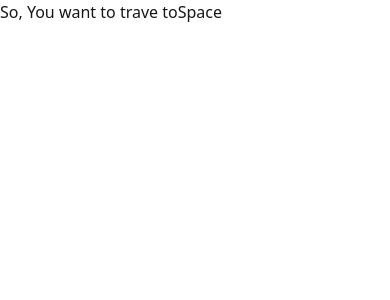
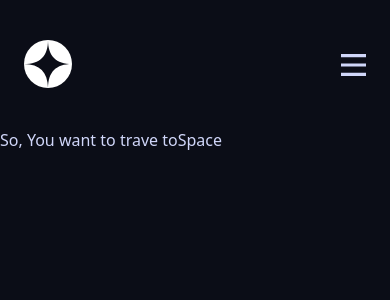
Before and after one commit to Md-Talim/fm-space-tourism, a Next.js app: page / in a window 390 px wide. Shown: the top 300 px of the page. Built offline with nearby package versions, Linux system fonts and the light colour scheme; a web font is replaced by a local one.

Commit message:
feat: implement responsive navigation with mobile support

```diff
--- a/src/app/globals.css
+++ b/src/app/globals.css
@@ -1,33 +1,25 @@
 @import "tailwindcss";
 
+@custom-variant dark (&:is(.dark *));
+
 :root {
-  --background: #ffffff;
-  --foreground: #171717;
-  --dark: "#0B0D17";
-  --light: "#D0D6F9";
+  --dark: #0b0d17;
+  --light: #d0d6f9;
 }
 
 @theme inline {
-  --color-background: var(--background);
-  --color-foreground: var(--foreground);
+  --color-dark: var(--dark);
+  --color-light: var(--light);
   --font-bellefair: var(--bellefair);
   --font-condensed: var(--barlow-condensed);
   --font-barlow: var(--barlow);
-  --text-light: var(--light);
 }
 
-@media (prefers-color-scheme: dark) {
-  :root {
-    --background: #0a0a0a;
-    --foreground: #ededed;
+@layer base {
+  body {
+    @apply bg-dark text-light;
   }
 }
-
-body {
-  background: var(--background);
-  color: var(--foreground);
-}
-
 @utility heading-1 {
   @apply font-bellefair text-[80px] text-white uppercase sm:text-[144px];
 }
--- a/src/app/layout.tsx
+++ b/src/app/layout.tsx
@@ -1,3 +1,4 @@
+import { Navbar } from "@/components/navigation";
 import clsx from "clsx";
 import type { Metadata } from "next";
 import { Barlow, Barlow_Condensed, Bellefair } from "next/font/google";
@@ -15,11 +16,11 @@ export const metadata: Metadata = {
   description: "Travel to space.",
 };
 
-export default function RootLayout({
+const RootLayout = ({
   children,
 }: Readonly<{
   children: React.ReactNode;
-}>) {
+}>) => {
   return (
     <html lang="en">
       <body
@@ -27,11 +28,14 @@ export default function RootLayout({
           bellefair.variable,
           barlow.variable,
           barlowCondensed.variable,
-          "antialiased",
+          "bg-dark antialiased",
         )}
       >
+        <Navbar />
         {children}
       </body>
     </html>
   );
-}
+};
+
+export default RootLayout;
--- /dev/null
+++ b/src/components/navigation/index.tsx
@@ -0,0 +1,32 @@
+import Image from "next/image";
+import { MobileNav } from "./mobile-nav";
+import { NavLink } from "./navlink";
+
+export const Navbar = () => {
+  return (
+    <header className="relative my-10 flex items-center justify-between">
+      {/* Logo */}
+      <div className="pl-6 md:pl-10 lg:pl-16">
+        <Image
+          src="/assets/shared/logo.svg"
+          height={48}
+          width={48}
+          alt="Logo"
+        />
+      </div>
+
+      {/* Navigation Links */}
+      <nav className="hidden md:flex">
+        <ul className="flex items-center gap-12 bg-white/10 pr-6 pl-40 backdrop-blur-sm md:pr-10 lg:pr-16">
+          <NavLink index={0} label="Home" link="/" />
+          <NavLink index={1} label="Destination" link="/destination" />
+          <NavLink index={2} label="Crew" link="/crew" />
+          <NavLink index={3} label="Techonology" link="/techonology" />
+        </ul>
+      </nav>
+
+      {/* Mobile Nav */}
+      <MobileNav />
+    </header>
+  );
+};
--- /dev/null
+++ b/src/components/navigation/mobile-nav.tsx
@@ -0,0 +1,54 @@
+"use client";
+
+import clsx from "clsx";
+import Image from "next/image";
+import { useState } from "react";
+import { MobileNavLink } from "./navlink";
+
+export const MobileNav = () => {
+  const hamburgerIcon = "/assets/shared/icon-hamburger.svg";
+  const closeIcon = "/assets/shared/icon-close.svg";
+
+  const [isExpanded, setIsExpanded] = useState(false);
+  const [menuIcon, setMenuIcon] = useState(
+    isExpanded ? closeIcon : hamburgerIcon,
+  );
+
+  const handleMenuExpand = () => {
+    setIsExpanded(!isExpanded);
+    setMenuIcon(isExpanded ? hamburgerIcon : closeIcon);
+  };
+
+  return (
+    <div className="md:hidden">
+      <button
+        className="h-10 cursor-pointer p-2.5 pr-6 md:hidden md:pr-10 lg:pr-16"
+        onClick={handleMenuExpand}
+      >
+        <Image
+          src={menuIcon}
+          height={25}
+          width={25}
+          alt="Menu Icon"
+          className="object-contain"
+        />
+      </button>
+
+      <nav
+        className={clsx(
+          "bg-dark absolute top-20 left-0 w-full py-6 transition-all duration-300 ease-in-out",
+          isExpanded
+            ? "translate-x-0 opacity-100"
+            : "pointer-events-none -translate-x-full opacity-0",
+        )}
+      >
+        <ul className="flex flex-col gap-7">
+          <MobileNavLink index={0} label="Home" link="/" />
+          <MobileNavLink index={1} label="Destination" link="/destination" />
+          <MobileNavLink index={2} label="Crew" link="/crew" />
+          <MobileNavLink index={3} label="Techonology" link="/techonology" />
+        </ul>
+      </nav>
+    </div>
+  );
+};
--- /dev/null
+++ b/src/components/navigation/navlink.tsx
@@ -0,0 +1,51 @@
+"use client";
+
+import clsx from "clsx";
+import Link from "next/link";
+import { usePathname } from "next/navigation";
+
+interface Props {
+  index: number;
+  label: string;
+  link: string;
+}
+
+export const NavLink = ({ index, label, link }: Props) => {
+  const pathname = usePathname();
+  const isCurrentPage = pathname === link;
+
+  return (
+    <Link
+      className={clsx(
+        "condensed-3 flex h-24 items-center justify-center",
+        "border-b-2 border-b-transparent hover:border-b-2 hover:border-b-white/50",
+        isCurrentPage && "md:border-b-white",
+      )}
+      href={link}
+    >
+      <span>
+        <span className="font-bold">0{index}</span> {label}
+      </span>
+    </Link>
+  );
+};
+
+export const MobileNavLink = ({ index, label, link }: Props) => {
+  const pathname = usePathname();
+  const isCurrentPage = pathname === link;
+
+  return (
+    <Link
+      className={clsx(
+        "condensed-3 mx-auto w-52",
+        "border-r-2 border-r-transparent hover:border-r-2 hover:border-r-white/50",
+        isCurrentPage && "border-r-white",
+      )}
+      href={link}
+    >
+      <span>
+        <span className="font-bold">0{index}</span> {label}
+      </span>
+    </Link>
+  );
+};
```
